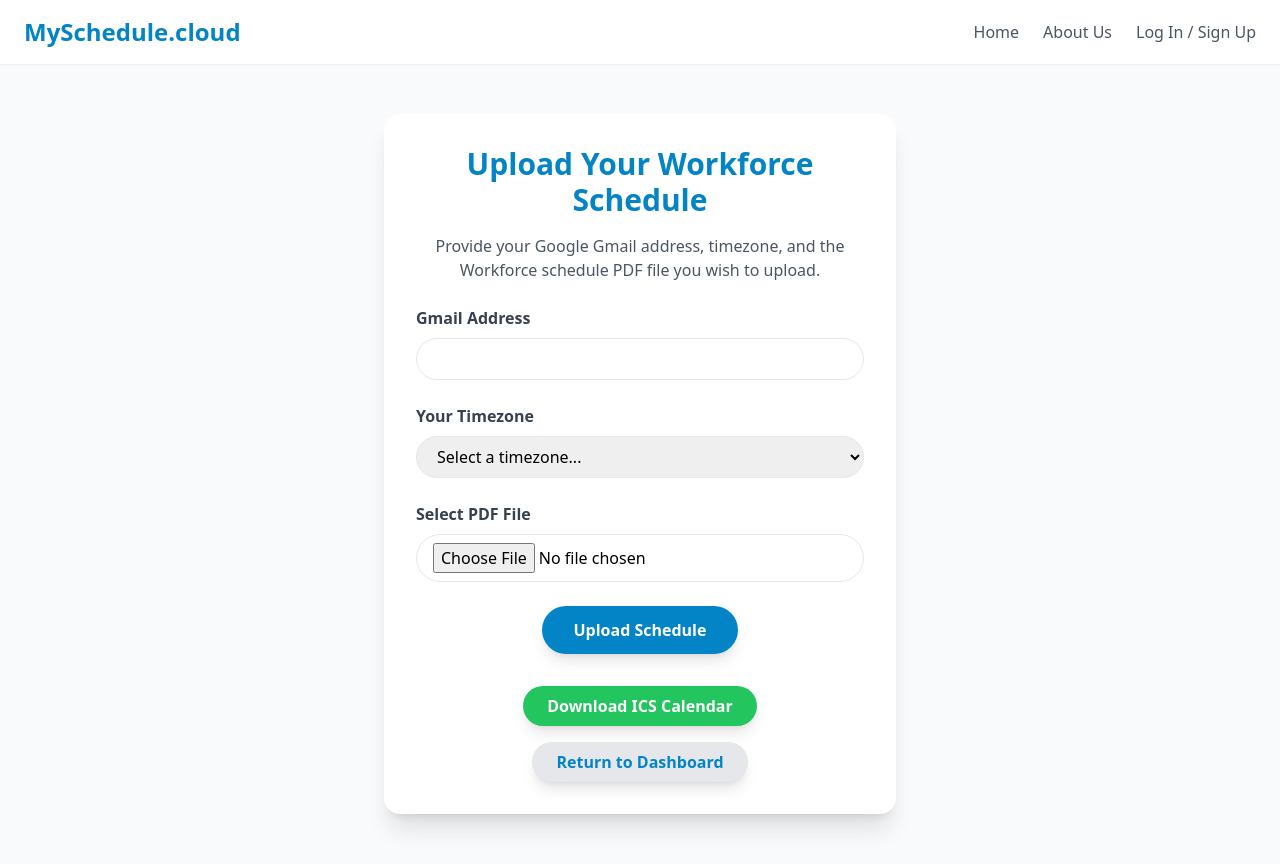
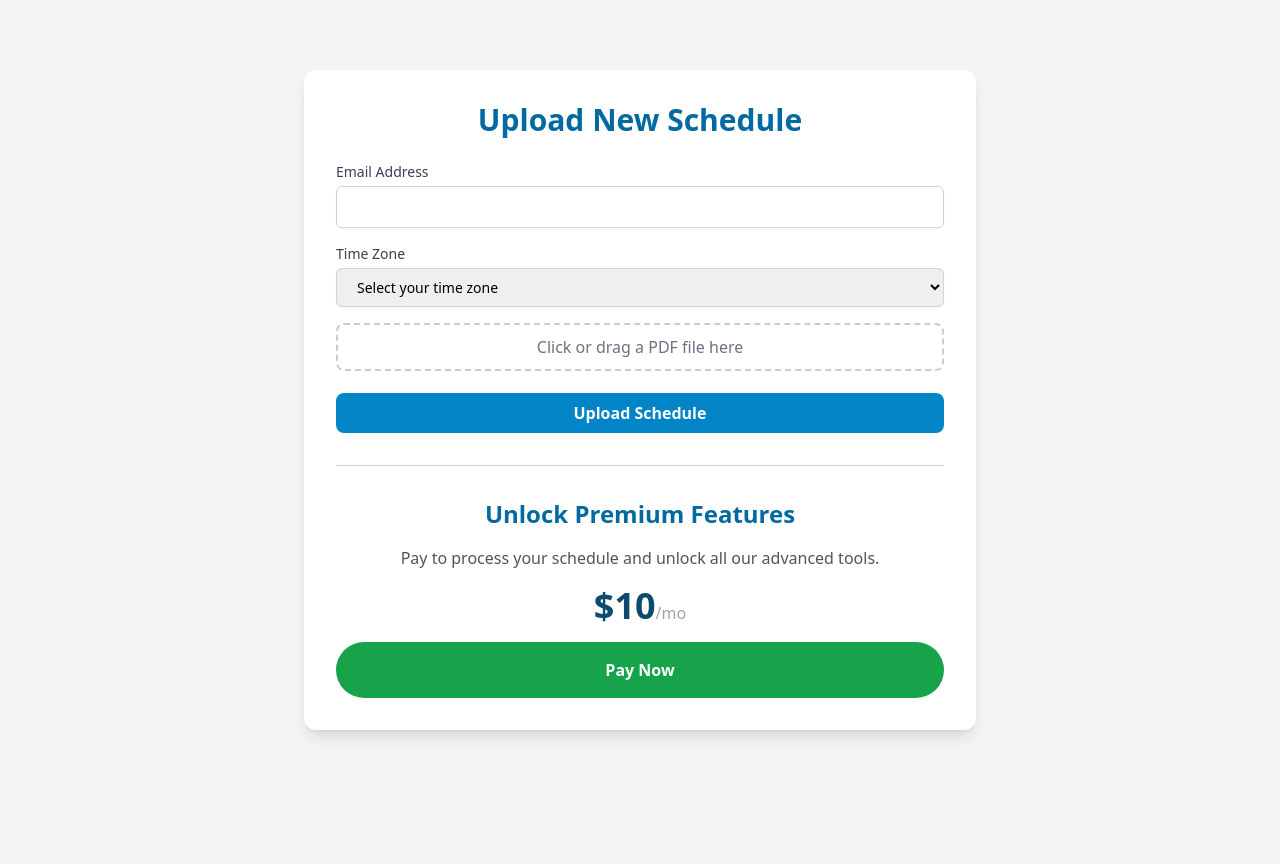
Before and after one commit to mbaer-code/workschedule, a Flask app: page /schedule/upload_schedule_new in a window 1280 px wide. After the commit the page ends 737 px from the top, so only its background shows below. Run offline with Flask 3, Linux system fonts and the light colour scheme; parts of the project's set-up code (start-up, migrations or seed data) failed here and were passed over; some libraries are stand-ins or nearby versions.

Commit message:
capture during the race to completion, so its not lost

```diff
--- a/workschedule/routes/schedule.py
+++ b/workschedule/routes/schedule.py
@@ -1,204 +1,115 @@
-from flask import (
-    Blueprint,
-    render_template,
-    request,
-    flash,
-    redirect,
-    url_for,
-    jsonify,
-    current_app # Use this to access the app context
-)
+import os
+import uuid
+import requests
+from flask import Blueprint, render_template, request, jsonify, redirect, url_for, current_app
 from werkzeug.utils import secure_filename
+from google.cloud import storage
+from datetime import datetime
+from workschedule.services.mailgun_service import send_simple_message
+from workschedule.services.calendar_service import generate_ics_file
 from workschedule.services.stripe_service import create_checkout_session
-from workschedule.services.mailgun_service import send_simple_message
-import uuid
-import os
-import psycopg2
-from google.cloud import storage
 
-# Create a blueprint for schedule-related routes
-schedule_bp = Blueprint("schedule_bp", __name__, url_prefix="/schedule")
+schedule_bp = Blueprint('schedule_bp', __name__, url_prefix='/schedule',
+                        template_folder=os.path.join(os.path.dirname(__file__), '..', 'templates'))
 
-# --- SIMULATING THE DATABASE ---
-job_database = {}
-
-def is_first_time_user_db_check(email):
-    """
-    Simulates a check on the PostgreSQL database.
-    """
-    conn = None
-    print(f"DEBUG: Checking database for first-time user: {email}") # New debug message
-    try:
-        conn = psycopg2.connect(
-            host=os.getenv("DB_HOST"),
-            database=os.getenv("DB_NAME"),
-            user=os.getenv("DB_USER"),
-            password=os.getenv("DB_PASSWORD")
-        )
-        cur = conn.cursor()
-
-        # Check if the users table exists, and create it if it doesn't
-        cur.execute("""
-            CREATE TABLE IF NOT EXISTS users (
-                id SERIAL PRIMARY KEY,
-                email VARCHAR(255) UNIQUE NOT NULL
-            );
-        """)
-        conn.commit()
-
-        # Now, check if the user's email exists
-        cur.execute("SELECT COUNT(*) FROM users WHERE email = %s;", (email,))
-        count = cur.fetchone()[0]
-        cur.close()
-
-        # If the email is not in the table, it's a first-time user.
-        # We also insert the new user's email to ensure they don't get a free trial again.
-        if count == 0:
-            insert_cur = conn.cursor()
-            insert_cur.execute("INSERT INTO users (email) VALUES (%s);", (email,))
-            conn.commit()
-            insert_cur.close()
-            return True
-
-        return False
-
-    except (Exception, psycopg2.DatabaseError) as error:
-        print(f"Database connection or query failed: {error}")
-        return False
-    finally:
-        if conn is not None:
-            conn.close()
-
-# --- ROUTES ---
-
-@schedule_bp.route("/upload_schedule_new")
+@schedule_bp.route("/upload_schedule_new", methods=["GET"])
 def upload_schedule_new():
+    """Renders the upload schedule page."""
     return render_template("upload_schedule_new.html")
 
-@schedule_bp.route("/upload_pdf", methods=["POST"])
+@schedule_bp.route('/upload_pdf', methods=['POST'])
 def upload_pdf():
-    # --- DEBUGGING PRINTS ---
-    # Print the form data and files received by the server
-    print("Received Form Data:", request.form)
-    print("Received Files:", request.files)
-    # --- END DEBUGGING PRINTS ---
+    """
+    Handles the PDF upload, processes it, and generates a calendar file.
+    """
+    if 'pdfFile' not in request.files:
+        print("Missing fields in form submission: pdfFile")
+        return redirect(url_for('schedule_bp.upload_schedule_new'))
 
-    # Check if the required fields are in the form data
-    if (
-        "email" not in request.form
-        or "timezone" not in request.form
-        or not ("pdfFile" in request.files or "pdffile" in request.files)
-    ):
-        flash("Missing form data. Please fill out all fields.", "error")
-        return redirect(url_for("schedule_bp.upload_schedule_new"))
+    pdf_file = request.files['pdfFile']
+    email = request.form.get('email')
+    timezone = request.form.get('timezone')
 
-    # Determine the correct key for the file
-    file_key = "pdfFile" if "pdfFile" in request.files else "pdffile"
+    if not all([pdf_file, email, timezone]):
+        print("Missing fields in form submission")
+        return redirect(url_for('schedule_bp.upload_schedule_new'))
 
-    email = request.form["email"]
-    timezone = request.form["timezone"]
-    file = request.files[file_key]
+    if pdf_file.filename == '':
+        print("No selected file")
+        return redirect(url_for('schedule_bp.upload_schedule_new'))
 
-    # Validate that a file was actually selected
-    if file.filename == "":
-        flash("No file selected.", "error")
-        return redirect(url_for("schedule_bp.upload_schedule_new"))
+    # Check if the file is a PDF
+    if not pdf_file.filename.lower().endswith('.pdf'):
+        print("Invalid file type. Please upload a PDF.")
+        return redirect(url_for('schedule_bp.upload_schedule_new'))
 
-    # Validate the file type and name
-    if file and file.filename.endswith(".pdf"):
-        filename = secure_filename(file.filename)
-        job_id = str(uuid.uuid4())
-        unique_filename = f"{job_id}_{filename}"
+    filename = secure_filename(f"{uuid.uuid4()}_{pdf_file.filename}")
 
-        # --- IMPLEMENT THE FREE TRIAL CHECK ---
-        is_free_trial = is_first_time_user_db_check(email)
+    # Placeholder for PDF processing and calendar generation
+    job_id = "test-job-123"
 
-        # --- GCS UPLOAD LOGIC ---
+    if current_app.config.get("GCS_BUCKET"):
         try:
-            # Get GCS bucket from environment variable
-            gcs_bucket_name = os.getenv("GCS_BUCKET_NAME")
-            if not gcs_bucket_name:
-                print("DEBUG: GCS_BUCKET_NAME environment variable is not set. Redirecting.")
-                flash("GCS bucket name is not configured.", "error")
-                return redirect(url_for("schedule_bp.upload_schedule_new"))
+            client = storage.Client()
+            bucket = client.bucket(current_app.config.get("GCS_BUCKET"))
+            blob = bucket.blob(filename)
+            blob.upload_from_file(pdf_file, content_type='application/pdf')
+            print(f"File {filename} uploaded to GCS.")
+        except Exception as e:
+            print(f"Error uploading file to GCS: {e}")
+            return redirect(url_for('schedule_bp.upload_schedule_new'))
 
-            storage_client = storage.Client()
-            bucket = storage_client.bucket(gcs_bucket_name)
+    # If the user has a premium subscription, send the .ics file via email
+    # Placeholder for subscription logic
+    is_premium_user = False
 
-            # Use a unique path for each user's file
-            blob_path = f"schedules/{email}/{unique_filename}"
-            blob = bucket.blob(blob_path)
+    if is_premium_user:
+        # Placeholder for real schedule data
+        work_schedule = {
+            'events': [
+                {
+                    'start_time': datetime.now(),
+                    'end_time': datetime.now(),
+                    'summary': 'Sample Event'
+                }
+            ]
+        }
+        ics_content = generate_ics_file(work_schedule, timezone)
 
-            # Upload the file directly from the request stream
-            file.stream.seek(0)
-            blob.upload_from_file(file.stream)
+        # Send email with .ics attachment
+        email_sent = send_simple_message(
+            to_email=email,
+            subject="Your Work Schedule Calendar",
+            text_content="Please find your .ics calendar file attached.",
+            # In a real app, you would attach the file here
+        )
+        if email_sent:
+            return render_template("success_page.html")
+        else:
+            print("Failed to send email.")
+            return redirect(url_for('schedule_bp.upload_schedule_new'))
+    else:
+        # For free users, redirect to a download page
+        return redirect(url_for('schedule_bp.download_file', job_id=job_id))
 
-            print(f"File uploaded to GCS: {blob_path}. Job ID: {job_id}")
+@schedule_bp.route('/download/<job_id>', methods=['GET'])
+def download_file(job_id):
+    # This is a placeholder for a real download function.
+    # In a real app, you would generate or retrieve the .ics file here.
+    return render_template('download_page.html', job_id=job_id)
 
-        except Exception as e:
-            flash(f"An error occurred during file upload: {e}", "error")
-            print(f"GCS upload failed: {e}")
-            # This return statement is crucial to avoid the Type Error
-            return redirect(url_for("schedule_bp.upload_schedule_new"))
+@schedule_bp.route('/create-checkout-session', methods=['POST'])
+def create_session():
+    # Placeholder for the Stripe price ID
+    price_id = os.getenv("STRIPE_PRICE_ID")
 
-        # Simulate job creation in our temporary database
-        job_database[job_id] = {'email': email, 'filename': unique_filename, 'is_free_trial': is_free_trial}
-        print(f"File processed. Job ID: {job_id}")
+    # The customer's email would be passed from the front end.
+    # For this example, we use a placeholder.
+    customer_email = "test.user@example.com"
 
-        # --- SEND EMAIL AND REDIRECT BASED ON FREE TRIAL ---
-        email_sent = False
-        if is_free_trial:
-            subject = "Your Free Schedule Conversion is Ready!"
-            body = f"Hi there!\n\nYour schedule has been successfully converted. Click the link below to download your ICS file:\n\n{url_for('schedule_bp.download_file', job_id=job_id, _external=True)}\n\nEnjoy your free trial!\n\nBest regards,\nSchedule to ICS"
-            email_sent = send_simple_message(email, subject, body)
-            if email_sent:
-                return redirect(url_for("schedule_bp.download_file", job_id=job_id))
-        else:
-            subject = "Complete Your Schedule Conversion"
-            body = f"Hi there!\n\nYour schedule has been successfully converted and is ready for download. Please click the link below to complete your payment and get your ICS file:\n\n{url_for('schedule_bp.pay', job_id=job_id, _external=True)}\n\nThanks for your continued support!\n\nBest regards,\nSchedule to ICS"
-            email_sent = send_simple_message(email, subject, body)
-            if email_sent:
-                return redirect(url_for("schedule_bp.pay", job_id=job_id))
+    session = create_checkout_session(price_id, customer_email)
 
-        if not email_sent:
-            flash("An error occurred while sending the email. Please try again or contact support.", "error")
-            return redirect(url_for("schedule_bp.upload_schedule_new"))
+    if session:
+        return jsonify({'id': session.id})
     else:
-        flash("Invalid file type. Please upload a PDF file.", "error")
-        return redirect(url_for("schedule_bp.upload_schedule_new"))
-
-@schedule_bp.route("/download/<job_id>")
-def download_file(job_id):
-    """
-    Renders the free trial download page.
-    """
-    job_info = job_database.get(job_id)
-    if not job_info:
-        flash("Invalid download link.", "error")
-        return redirect(url_for("schedule_bp.upload_schedule_new"))
-    return render_template("download_page.html", job_id=job_id)
-
-@schedule_bp.route("/pay/<job_id>")
-def pay(job_id):
-    """
-    Renders the dedicated payment page after looking up the email by job ID.
-    """
-    job_info = job_database.get(job_id)
-    if not job_info:
-        flash("Invalid payment link. Please try uploading your schedule again.", "error")
-        return redirect(url_for("schedule_bp.upload_schedule_new"))
-    customer_email = job_info['email']
-    return render_template("payments/payment_page.html", customer_email=customer_email)
-
-@schedule_bp.route("/create-checkout-session", methods=["POST"])
-def create_checkout_session_route():
-    try:
-        data = request.get_json()
-        customer_email = data.get('email')
-        price_id = "price_1PqS6oB7Yt0dFh2L0Q7eL8yW"
-        session = create_checkout_session(price_id, customer_email)
-        if session:
-            return jsonify({"id": session.id})
-        return jsonify({"error": "Failed to create session."}), 500
-    except Exception as e:
-        return jsonify(error=str(e)), 400
+        return jsonify({'error': 'Failed to create checkout session'}), 500
--- a/workschedule/templates/upload_schedule_new.html
+++ b/workschedule/templates/upload_schedule_new.html
@@ -1,62 +1,159 @@
-
 <!DOCTYPE html>
 <html lang="en">
 <head>
     <meta charset="UTF-8">
     <meta name="viewport" content="width=device-width, initial-scale=1.0">
-    <title>Upload Schedule (New Workflow)</title>
+    <title>Upload Schedule</title>
     <script src="https://cdn.tailwindcss.com"></script>
+    <script src="https://js.stripe.com/v3/"></script>
+    <style>
+        .custom-file-input {
+            width: 100%;
+            height: 48px;
+            cursor: pointer;
+            overflow: hidden;
+            position: relative;
+            display: inline-block;
+            border: 2px dashed #ccc;
+            border-radius: 0.5rem;
+            text-align: center;
+        }
+        .custom-file-input input[type="file"] {
+            position: absolute;
+            left: 0;
+            top: 0;
+            opacity: 0;
+            height: 100%;
+            width: 100%;
+            cursor: pointer;
+        }
+        .custom-file-input-text {
+            display: flex;
+            align-items: center;
+            justify-content: center;
+            height: 100%;
+            font-size: 1rem;
+            color: #6b7280;
+        }
+    </style>
 </head>
-<body class="bg-gray-50 antialiased">
-    <!-- Navigation Bar -->
-    <header class="bg-white shadow-sm sticky top-0 z-50">
-        <nav class="container mx-auto px-6 py-4 flex justify-between items-center">
-            <div class="text-2xl font-bold text-sky-600">
-                MySchedule.cloud
+<body class="bg-gray-100 min-h-screen flex items-center justify-center font-sans">
+    <div class="bg-white p-8 rounded-xl shadow-lg w-full max-w-2xl">
+        <h1 class="text-3xl font-bold text-center text-sky-700 mb-6">Upload New Schedule</h1>
+
+        <!-- Flash messages display here -->
+        {% with messages = get_flashed_messages(with_categories=true) %}
+            {% if messages %}
+                <ul class="mb-4">
+                    {% for category, message in messages %}
+                        <li class="p-3 rounded-lg text-sm {% if category == 'success' %}bg-green-100 text-green-700{% elif category == 'error' %}bg-red-100 text-red-700{% endif %}">
+                            {{ message }}
+                        </li>
+                    {% endfor %}
+                </ul>
+            {% endif %}
+        {% endwith %}
+
+        <!-- Form for uploading PDF schedule -->
+        <form action="{{ url_for('schedule_bp.upload_pdf') }}" method="post" enctype="multipart/form-data" class="space-y-4">
+            <div>
+                <label for="email" class="block text-sm font-medium text-gray-700">Email Address</label>
+                <input type="email" id="email" name="email" required
+                       class="mt-1 block w-full rounded-md border-gray-300 shadow-sm focus:border-sky-500 focus:ring-sky-500 p-2 border">
             </div>
-            <div class="flex items-center space-x-6">
-                <a href="/index" class="text-gray-600 hover:text-sky-600 transition-colors duration-300">Home</a>
-                <a href="#about-us" class="text-gray-600 hover:text-sky-600 transition-colors duration-300">About Us</a>
-                <a href="/auth/login" class="text-gray-600 hover:text-sky-600 transition-colors duration-300">Log In / Sign Up</a>
+
+            <div>
+                <label for="timezone" class="block text-sm font-medium text-gray-700">Time Zone</label>
+                <select id="timezone" name="timezone" required class="mt-1 block w-full px-4 py-2 border border-gray-300 rounded-md shadow-sm focus:ring-blue-500 focus:border-blue-500 sm:text-sm">
+                    <option value="" disabled selected>Select your time zone</option>
+                    <option value="PST">PST (Pacific Standard Time)</option>
+                    <option value="MST">MST (Mountain Standard Time)</option>
+                    <option value="CST">CST (Central Standard Time)</option>
+                    <option value="EST">EST (Eastern Standard Time)</option>
+                    <option value="GMT">GMT (Greenwich Mean Time)</option>
+                </select>
             </div>
-        </nav>
-    </header>
 
-    <main class="flex flex-col items-center justify-center min-h-screen py-12">
-        <section class="bg-white rounded-2xl shadow-xl p-8 w-full max-w-lg">
-            <h1 class="text-3xl font-extrabold text-sky-600 mb-4 text-center">Upload Your Workforce Schedule</h1>
-            <p class="text-gray-600 mb-6 text-center">Provide your Google Gmail address, timezone, and the Workforce schedule PDF file you wish to upload.</p>
-            <form action="/schedule/upload_pdf" method="post" enctype="multipart/form-data" class="space-y-6">
-                <div>
-                    <label for="email" class="block text-gray-700 font-semibold mb-2">Gmail Address</label>
-                    <input type="email" id="email" name="email" required class="w-full px-4 py-2 border rounded-full focus:outline-none focus:ring-2 focus:ring-sky-500">
-                </div>
-                <div>
-                    <label for="timezone" class="block text-gray-700 font-semibold mb-2">Your Timezone</label>
-                    <select id="timezone" name="timezone" required class="w-full px-4 py-2 border rounded-full focus:outline-none focus:ring-2 focus:ring-sky-500">
-                        <option value="" disabled selected>Select a timezone...</option>
-                        <option value="EST">Eastern Time (EST)</option>
-                        <option value="CST">Central Time (CST)</option>
-                        <option value="MST">Mountain Time (MST)</option>
-                        <option value="PST">Pacific Time (PST)</option>
-                        <option value="GMT">Greenwich Mean Time (GMT)</option>
-                        <option value="JST">Japan Standard Time (JST)</option>
-                        <option value="AEST">Australian Eastern Standard Time (AEST)</option>
-                    </select>
-                </div>
-                <div>
-                    <label for="pdffile" class="block text-gray-700 font-semibold mb-2">Select PDF File</label>
-                    <input type="file" id="pdffile" name="pdffile" accept=".pdf" required class="w-full px-4 py-2 border rounded-full focus:outline-none focus:ring-2 focus:ring-sky-500">
-                </div>
-                <div class="flex justify-center">
-                    <input type="submit" value="Upload Schedule" class="bg-sky-600 text-white font-bold py-3 px-8 rounded-full shadow-lg hover:bg-sky-700 transition-colors duration-300 transform hover:scale-105 cursor-pointer">
-                </div>
-            </form>
-            <div class="mt-8 flex flex-col items-center">
-                <a href="/schedule/download_ics" class="bg-green-500 text-white font-bold py-2 px-6 rounded-full shadow-lg hover:bg-green-600 transition-colors duration-300 transform hover:scale-105 mb-4">Download ICS Calendar</a>
-                <a href="/auth/dashboard" class="bg-gray-200 text-sky-600 font-bold py-2 px-6 rounded-full shadow-lg hover:bg-gray-300 transition-colors duration-300 transform hover:scale-105">Return to Dashboard</a>
+            <div class="custom-file-input">
+                <input type="file" id="pdfFile" name="pdfFile" accept="application/pdf" required>
+                <span class="custom-file-input-text">Click or drag a PDF file here</span>
             </div>
-        </section>
-    </main>
+
+            <button type="submit" class="w-full bg-sky-600 text-white px-4 py-2 rounded-lg font-semibold hover:bg-sky-700 transition-colors duration-300">
+                Upload Schedule
+            </button>
+        </form>
+
+        <hr class="my-8 border-gray-300">
+
+        <!-- Section for Stripe Payment -->
+        <div class="text-center space-y-4">
+            <h2 class="text-2xl font-bold text-sky-700">Unlock Premium Features</h2>
+            <p class="text-gray-600">Pay to process your schedule and unlock all our advanced tools.</p>
+            <p class="text-4xl font-extrabold text-sky-900">$10<span class="text-base font-normal text-gray-400">/mo</span></p>
+
+            <button id="checkout-button" class="w-full bg-green-600 text-white px-8 py-4 rounded-full font-semibold hover:bg-green-700 transition-colors duration-300">
+                Pay Now
+            </button>
+        </div>
+    </div>
+
+    <script>
+        // Use your real Stripe publishable key here.
+        // You can find this in your Stripe Dashboard.
+        const stripe = Stripe('pk_test_TYe0Pj8s47sV6R1l8jYl8p9G');
+
+        const fileInput = document.getElementById('pdfFile');
+        const fileInputText = document.querySelector('.custom-file-input-text');
+
+        fileInput.addEventListener('change', (event) => {
+            if (event.target.files.length > 0) {
+                fileInputText.textContent = event.target.files[0].name;
+                fileInput.parentNode.classList.add('border-sky-500');
+            } else {
+                fileInputText.textContent = 'Click or drag a PDF file here';
+                fileInput.parentNode.classList.remove('border-sky-500');
+            }
+        });
+
+        // Event listener for the new Stripe checkout button
+        const checkoutButton = document.getElementById('checkout-button');
+        const emailInput = document.getElementById('email');
+
+        checkoutButton.addEventListener('click', async () => {
+            const customerEmail = emailInput.value;
+
+            if (!customerEmail) {
+                alert('Please enter your email address to proceed.');
+                return;
+            }
+
+            try {
+                const response = await fetch('/schedule/create-checkout-session', {
+                    method: 'POST',
+                    headers: { 'Content-Type': 'application/json' },
+                    body: JSON.stringify({ email: customerEmail }),
+                });
+
+                if (!response.ok) {
+                    throw new Error('Failed to create a Stripe session.');
+                }
+
+                const { id } = await response.json();
+
+                const result = await stripe.redirectToCheckout({
+                    sessionId: id,
+                });
+
+                if (result.error) {
+                    console.error(result.error.message);
+                    alert('An error occurred during checkout. Please try again.');
+                }
+            } catch (error) {
+                console.error('Error:', error);
+                alert('An error occurred during checkout. Please try again.');
+            }
+        });
+    </script>
 </body>
 </html>
```
Also changed, not shown: workschedule/services/calendar_service.py (added, +66 -0 lines), workschedule/templates/schedule_ready.html (added, +160 -0 lines).
